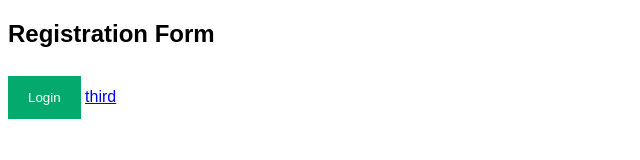
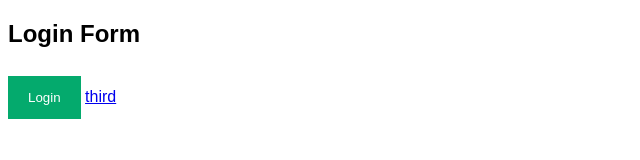
Before and after one commit to nageshkumargunji/New, a plain HTML site: page second.html in a window 1280 px wide. Shown: the whole page, without its empty margins (0-640 px from the left). Drawn offline with Linux system fonts and the light colour scheme.

Commit message:
2nd commit

```diff
--- a/second.html
+++ b/second.html
@@ -127,7 +127,7 @@ span.psw {
 </head>
 <body>
 
-<h2>Registration Form</h2>
+<h2>Login  Form</h2>
 
 <button onclick="document.getElementById('id01').style.display='block'" style="width:auto;">Login</button>
 
```
